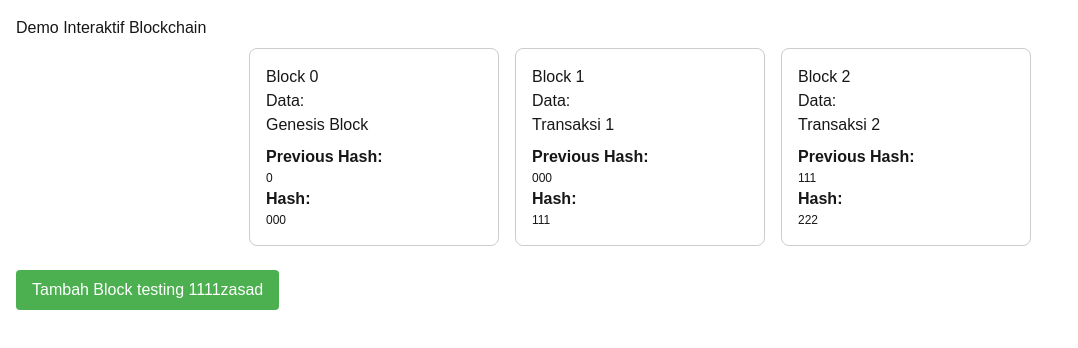
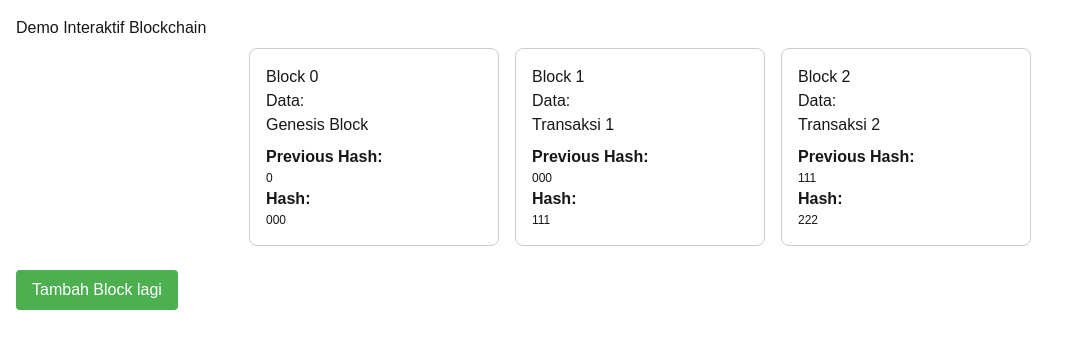
Before and after one commit to AndrianFauzi/demo-blockchain, a Next.js app in the folder demo-blockchain/: page / in a window 1280 px wide. Shown: the top 348 px of the page, without its empty margins (0-1078 px from the left). Built offline with nearby package versions, Linux system fonts and the light colour scheme.

Commit message:
test edit after add in profile

```diff
--- a/demo-blockchain/src/pages/index.tsx
+++ b/demo-blockchain/src/pages/index.tsx
@@ -102,7 +102,7 @@ const BlockchainDemo = () => {
           cursor: "pointer",
         }}
       >
-        Tambah Block testing 1111zasad
+        Tambah Block lagi
       </button>
     </div>
   );
```
